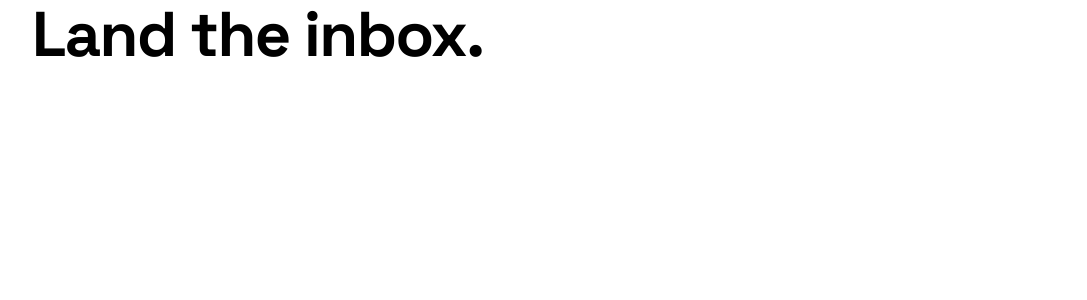
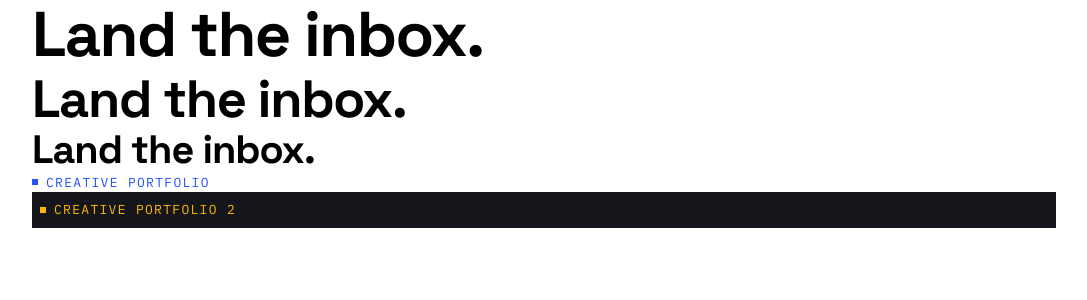
Before and after one commit to abdelhafid37/signal, a Next.js app: page / in a window 1280 px wide. Shown: the top 300 px of the page, without its empty margins (96-1183 px from the left). Built offline with nearby package versions, Linux system fonts and the light colour scheme.

Commit message:
feat: add Heading and Eyebrow components

```diff
--- a/src/app/(marketing)/page.tsx
+++ b/src/app/(marketing)/page.tsx
@@ -1,11 +1,28 @@
 import Container from "@/components/ui/Container";
+import Eyebrow from "@/components/ui/Eyebrow";
+import Heading from "@/components/ui/Heading";
 
 export default function Home() {
   return (
     <Container>
-      <h1 className="font-bold tracking-tight text-display-xl font-display">
+      {/* <h1 className="font-bold tracking-tight text-display-xl font-display">
         Land the inbox.
-      </h1>
+      </h1> */}
+
+      <Heading as="h1" size={"xl"}>
+        Land the inbox.
+      </Heading>
+      <Heading as="h2" size={"l"}>
+        Land the inbox.
+      </Heading>
+      <Heading as="h3" size={"m"}>
+        Land the inbox.
+      </Heading>
+
+      <Eyebrow>Creative Portfolio</Eyebrow>
+      <div className="p-2 bg-ink">
+        <Eyebrow isDark>Creative Portfolio 2</Eyebrow>
+      </div>
     </Container>
   );
 }
--- /dev/null
+++ b/src/components/ui/Eyebrow.tsx
@@ -0,0 +1,25 @@
+import { cn } from "@/lib/cn";
+import type { ReactNode } from "react";
+
+export default function Eyebrow({
+  children,
+  className,
+  isDark = false,
+}: {
+  children: ReactNode;
+  className?: string;
+  isDark?: boolean;
+}) {
+  return (
+    <span
+      className={cn(
+        "font-mono uppercase flex items-center gap-x-2 text-[13px] tracking-widest",
+        isDark ? "text-tally" : "text-accent",
+        className,
+      )}
+    >
+      <span className="bg-current size-1.5 shrink-0" />
+      {children}
+    </span>
+  );
+}
--- /dev/null
+++ b/src/components/ui/Heading.tsx
@@ -0,0 +1,30 @@
+import { cn } from "@/lib/cn";
+import { cva, type VariantProps } from "class-variance-authority";
+import type { ReactNode } from "react";
+
+const heading = cva("font-display font-bold tracking-tight", {
+  variants: {
+    size: {
+      xl: "text-display-xl",
+      l: "text-display-l",
+      m: "text-display-m",
+    },
+  },
+  defaultVariants: { size: "m" },
+});
+
+interface HeadingProps extends VariantProps<typeof heading> {
+  as: "h1" | "h2" | "h3";
+  children: ReactNode;
+  className?: string;
+}
+
+export default function Heading({
+  as,
+  children,
+  className,
+  size,
+}: HeadingProps) {
+  const Tag = as;
+  return <Tag className={cn(heading({ size }), className)}>{children}</Tag>;
+}
```
